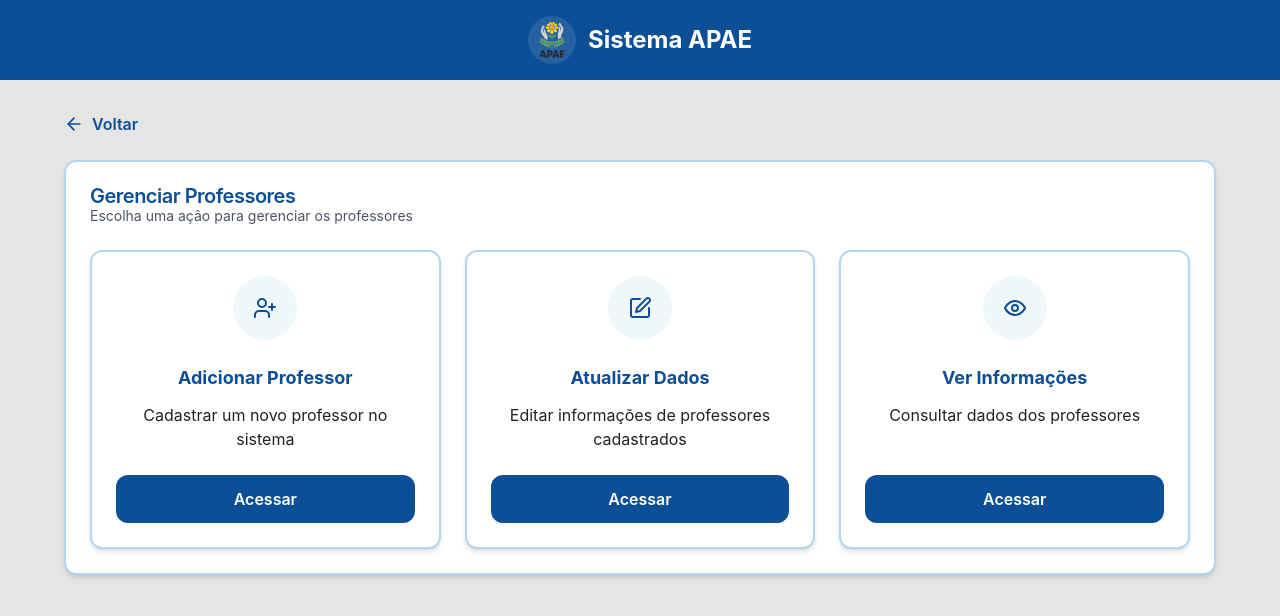
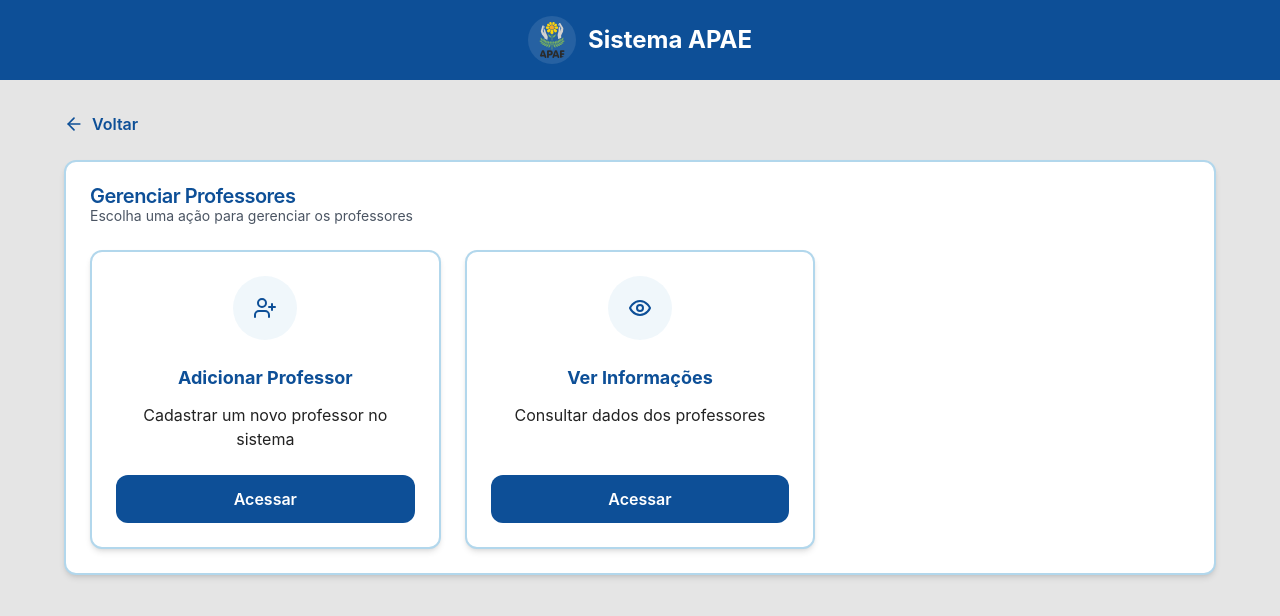
Before and after one commit to IFPBEsp/APAE-gestao-escolar, a Next.js app in the folder app/: page /admin/professores in a window 1280 px wide. Shown: the top 616 px of the page. Built offline with nearby package versions, Linux system fonts and the light colour scheme.

Commit message:
69-refactor-remover-card-atualizar-dados-da-tela-gerenciar-professores

```diff
--- a/app/src/app/admin/professores/page.jsx
+++ b/app/src/app/admin/professores/page.jsx
@@ -1,6 +1,6 @@
 'use client'
 
-import { ArrowLeft, UserPlus, Edit, Eye } from "lucide-react";
+import { ArrowLeft, UserPlus, Eye } from "lucide-react";
 import { Card, CardContent, CardDescription, CardHeader, CardTitle } from "@/components/ui/card";
 import { useRouter } from "next/navigation";
 
@@ -14,13 +14,6 @@ export default function GerenciarProfessoresPage() {
       title: "Adicionar Professor",
       description: "Cadastrar um novo professor no sistema",
       route: "/admin/professores/cadastrar", // ✅ Rota Next.js
-    },
-    {
-      id: "atualizar",
-      icon: Edit,
-      title: "Atualizar Dados",
-      description: "Editar informações de professores cadastrados",
-      route: "/admin/professores/editar", // ✅ Rota Next.js
     },
     {
       id: "visualizar",
@@ -50,7 +43,7 @@ export default function GerenciarProfessoresPage() {
             </CardDescription>
           </CardHeader>
           <CardContent>
-            <div className="grid grid-cols-1 gap-6 md:grid-cols-3">
+            <div className="grid grid-cols-1 gap-6 md:grid-cols-2 lg:grid-cols-3">
               {actions.map((action) => {
                 const Icon = action.icon;
                 return (
```
